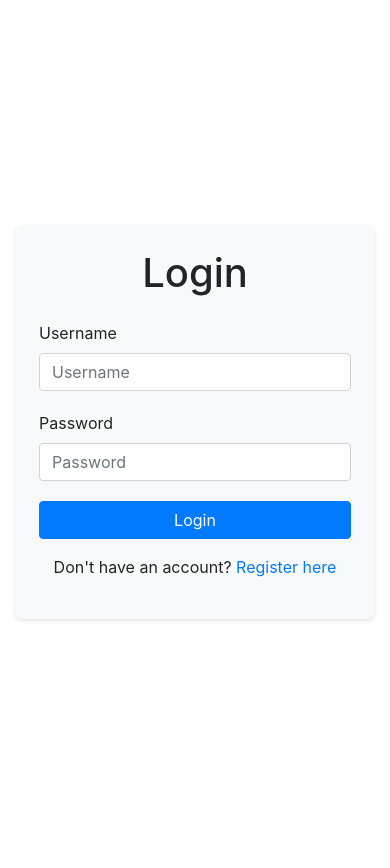
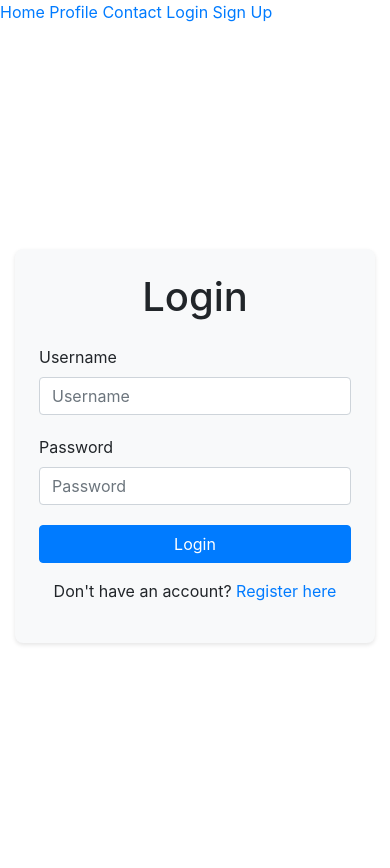
Before and after one commit to ThaminduSulakshana/The-Akuru-GEN, a Flask app: page /login in a window 390 px wide. Before the commit the page ends 621 px from the top, so only its background shows below. Run offline with Flask 3, Linux system fonts and the light colour scheme; some libraries are stand-ins or nearby versions.

Commit message:
Refactor navigation bar and improve responsive design

```diff
--- a/templates/login.html
+++ b/templates/login.html
@@ -4,8 +4,16 @@
     <title>Login</title>
     <link rel="stylesheet" href="https://stackpath.bootstrapcdn.com/bootstrap/4.5.2/css/bootstrap.min.css">
     <link rel="stylesheet" href="{{ url_for('static', filename='styles.css') }}">
+    <script src="{{ url_for('static', filename='popup.js') }}"></script>
 </head>
 <body>
+    <nav>
+        <a href="{{ url_for('home') }}">Home</a>
+        <a href="{{ url_for('welcome') }}">Profile</a>
+        <a href="#">Contact</a>
+        <a href="{{ url_for('login') }}">Login</a>
+        <a href="{{ url_for('register') }}">Sign Up</a>
+    </nav>
     <div class="container d-flex justify-content-center align-items-center min-vh-100">
         <div class="card p-4">
             <h1 class="text-center mb-4">Login</h1>
@@ -20,11 +28,23 @@
                 </div>
                 <button type="submit" class="btn btn-primary btn-block">Login</button>
             </form>
-            {% if error %}
-                <div class="alert alert-danger mt-3">{{ error }}</div>
-            {% endif %}
             <p class="mt-3 text-center">Don't have an account? <a href="{{ url_for('register') }}">Register here</a></p>
         </div>
+        <div>
+            {% if error %}
+                <script>
+                    // Display error popup using JavaScript
+                    displayErrorPopup("Oops! {{ error }}");
+                </script>
+            {% endif %}
+        </div>
+    </div>
+    <div>
+        {% with messages = get_flashed_messages(with_categories=true) %}
+            {% if messages %}
+                <script src="{{ url_for('static', filename='tooltip.js') }}" data-message="{{ messages[0][1] }}"></script>
+            {% endif %}
+        {% endwith %}
     </div>
 </body>
 </html>
```
